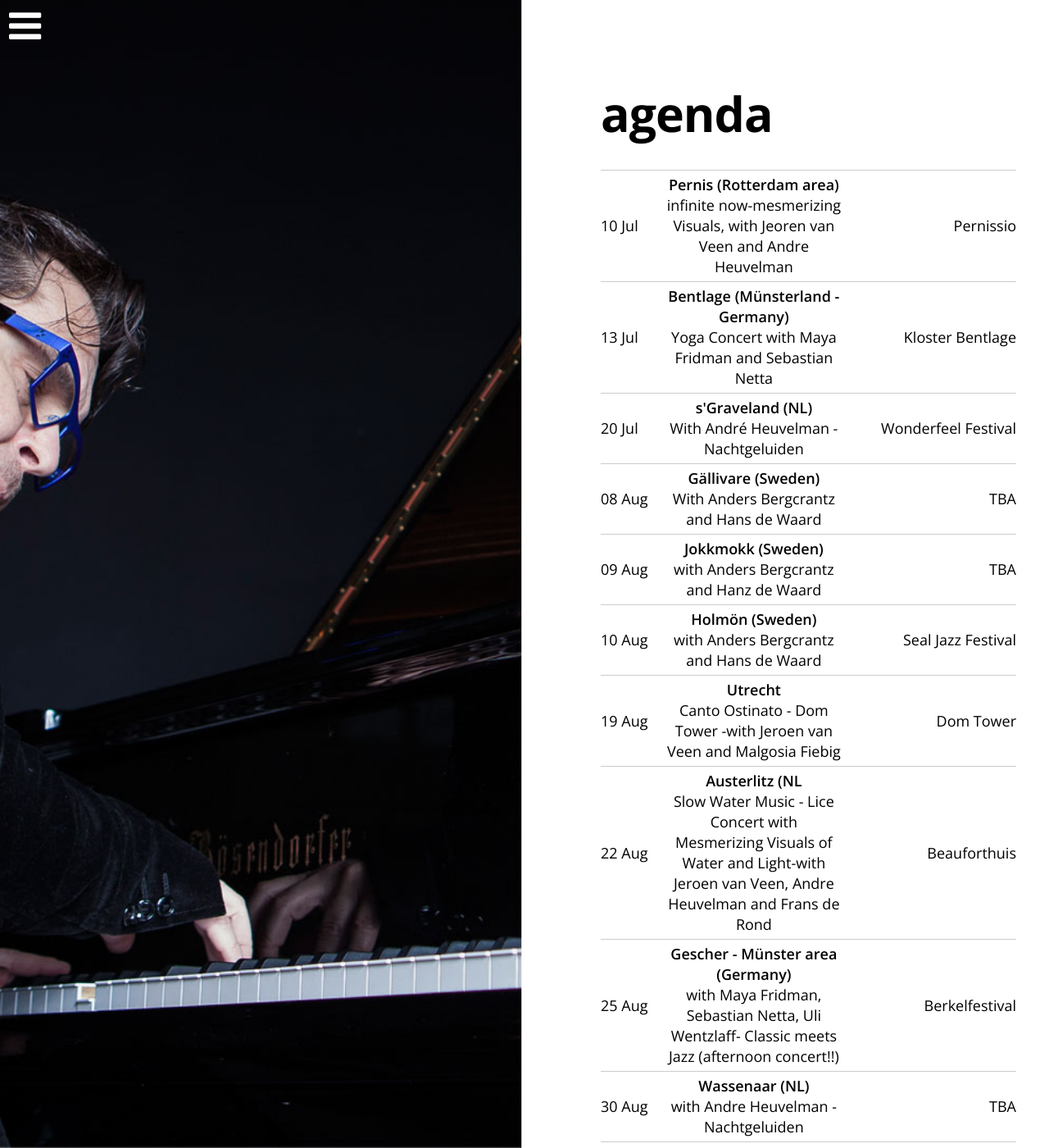
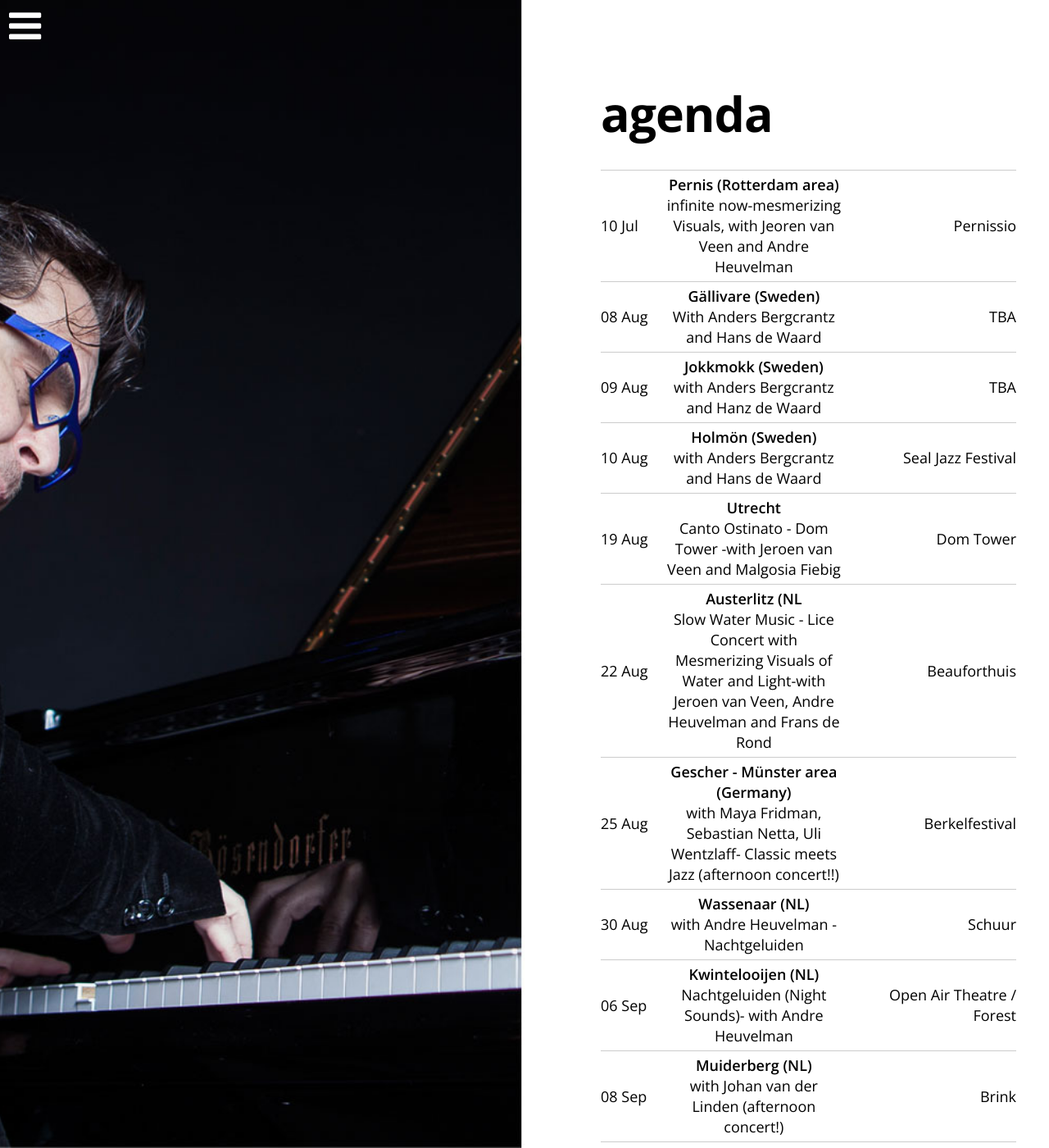
Before and after one commit to mikedelferro/website, a Jekyll site: the page built from agenda.html, in a window 1280 px wide and 1400 px high. Shown: the whole window at 82% size. Built offline with Jekyll 4.4.1, drawn with Linux system fonts in a browser that asks for light colours; nearby versions of some CDN libraries.

Commit message:
Updated '_config.yml' via CloudCannon

```diff
--- a/_config.yml
+++ b/_config.yml
@@ -6,12 +6,12 @@
     url: 'https://www.swingopdebrink.nl/klassiek-op-de-brink/'
   - title: Meditative Concert with Mesmerizing Visuals
     date: 2019-11-09 20:00:00
-    location: Tenclun
+    location: Tenclub
     venue: Amsterdam
     url: 'https://www.tenclub.nl/'
   - title: with Andre Heuvelman - Nachtgeluiden
     date: 2019-08-30 20:00:00
-    location: TBA
+    location: Schuur
     venue: Wassenaar (NL)
     url: 'https://andreheuvelman.com'
   - title: with Gabriel Grossi
@@ -47,11 +47,6 @@
     location: Agnietenhof Theater
     venue: Tiel (NL)
     url: www.agnietenhof.nl
-  - title: With André Heuvelman - Nachtgeluiden
-    date: 2019-07-20 15:00:00
-    location: Wonderfeel Festival
-    venue: s'Graveland (NL)
-    url: 'https://www.wonderfeel.nl'
   - title: 'Mike del Ferro with Andrea Caruso, Classic meets Jazz (afternoon concert)'
     date: 2019-09-29 15:00:00
     location: TBA
@@ -86,11 +81,6 @@
     location: Rogner Hotel
     venue: Tirana (Albania)
     url:
-  - title: Yoga Concert with Maya Fridman and Sebastian Netta
-    date: 2019-07-13 19:00:00
-    location: Kloster Bentlage
-    venue: Bentlage (Münsterland - Germany)
-    url: 'http://wuw.netta.de/project/yoga-und-achtsamkeit'
   - title: With Anders Bergcrantz and Hans de Waard
     date: 2019-08-08 19:00:00
     location: TBA
```
